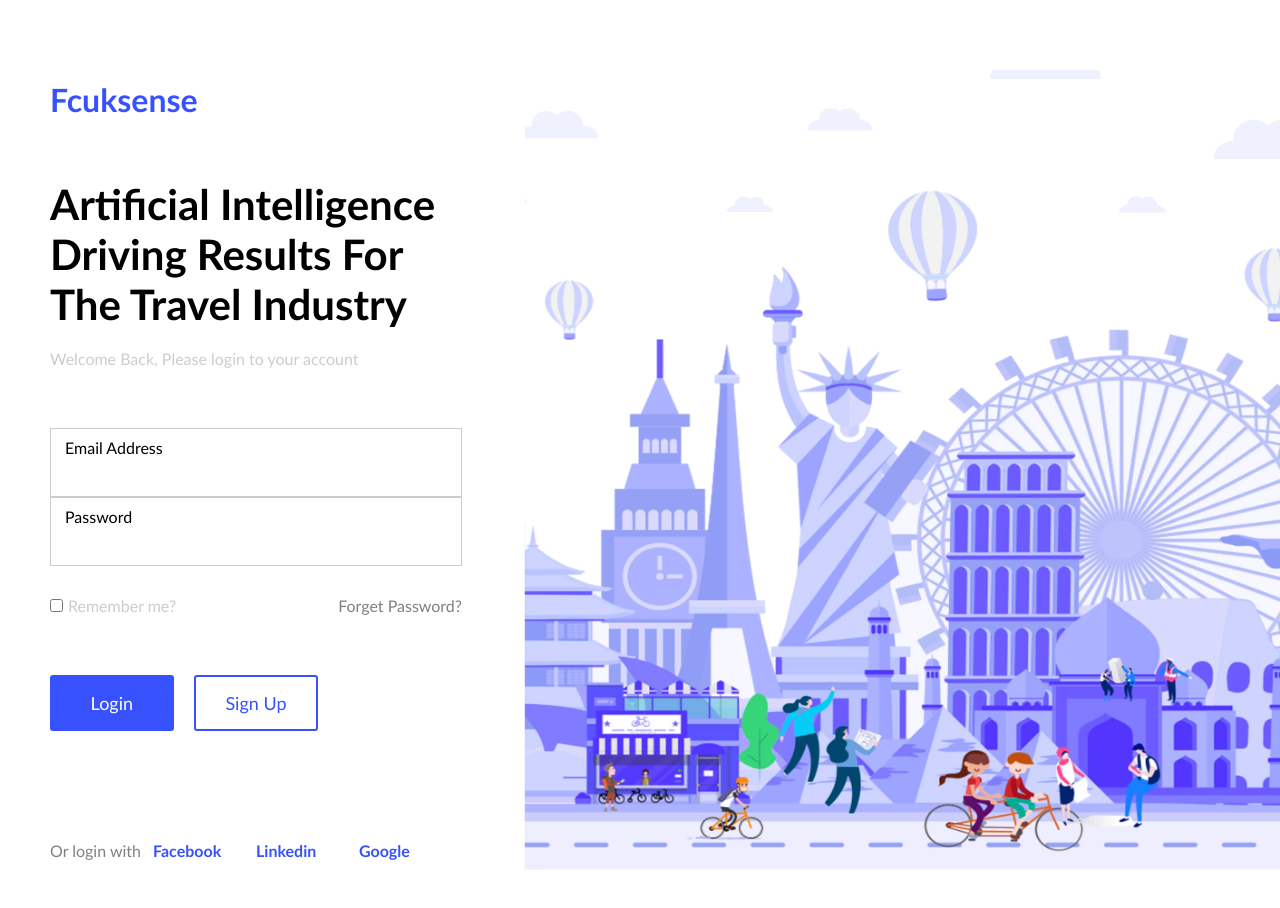
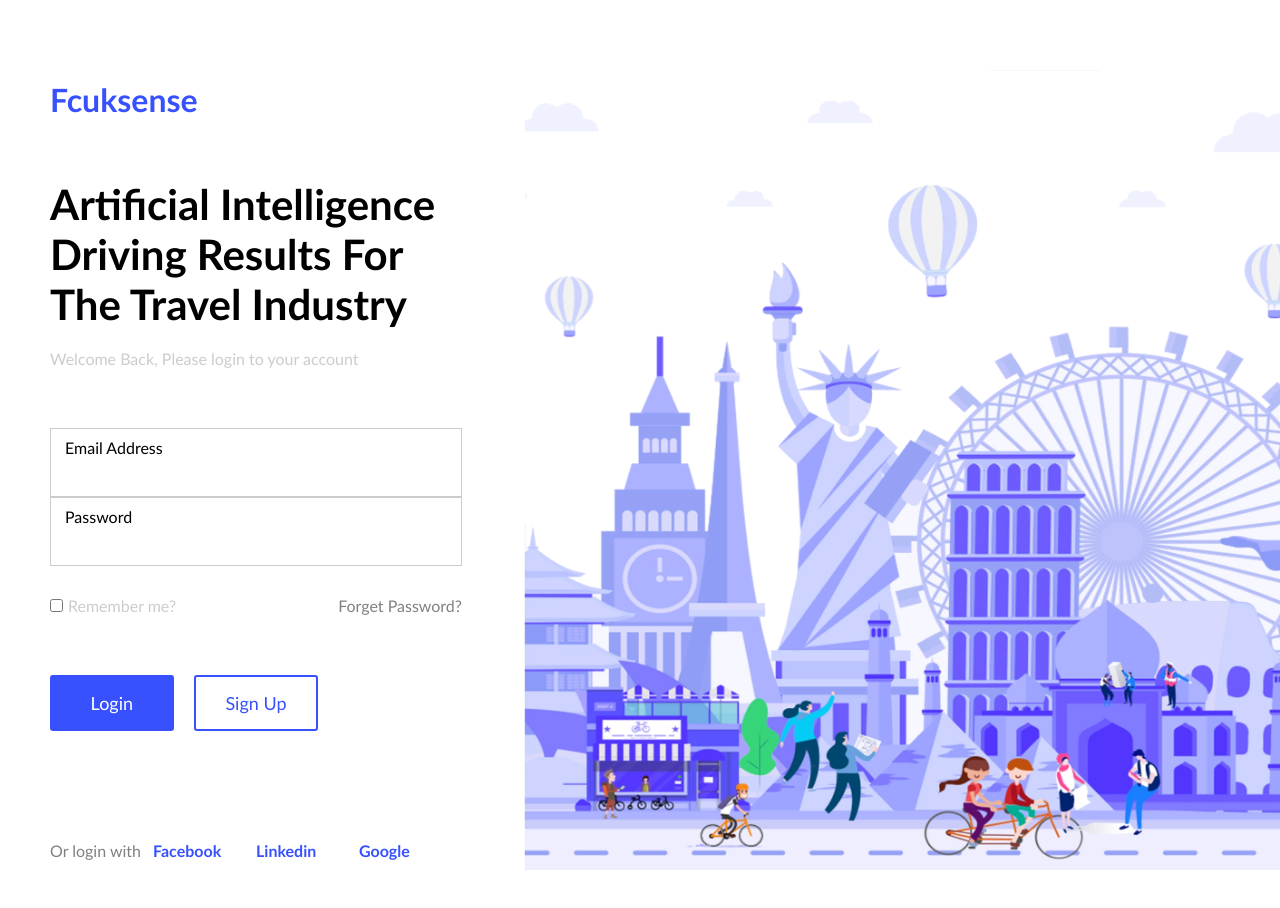
Before and after one commit to saulius334/15-login-fksense, a website: page index.html in a window 1280 px wide. Drawn offline with Linux system fonts and the light colour scheme.

Commit message:
img-commit

```diff
--- a/css/layout.css
+++ b/css/layout.css
@@ -14,8 +14,17 @@
     margin-top: -40px;
 }
 .imger {
+    max-width: 100%;
+    max-height: 100vh;
+    object-fit: cover ;
+}
+.imgdiv {
+    width: 60%;
     height: 100vh;
-    width: 60%;
+    background-image: url(../img/picture.png);
+    background-repeat: no-repeat;
+    background-position: 50% 50%;
+    background-size: cover;
 }
 form {
     display: flex;
--- a/index.html
+++ b/index.html
@@ -45,8 +45,9 @@
                 </div>
 
                 </div>
-               <img class="imger" src="./img/picture.png" alt="picture">
+                <div class="imgdiv">
 
+                </div>
 
         </div>
 
```
